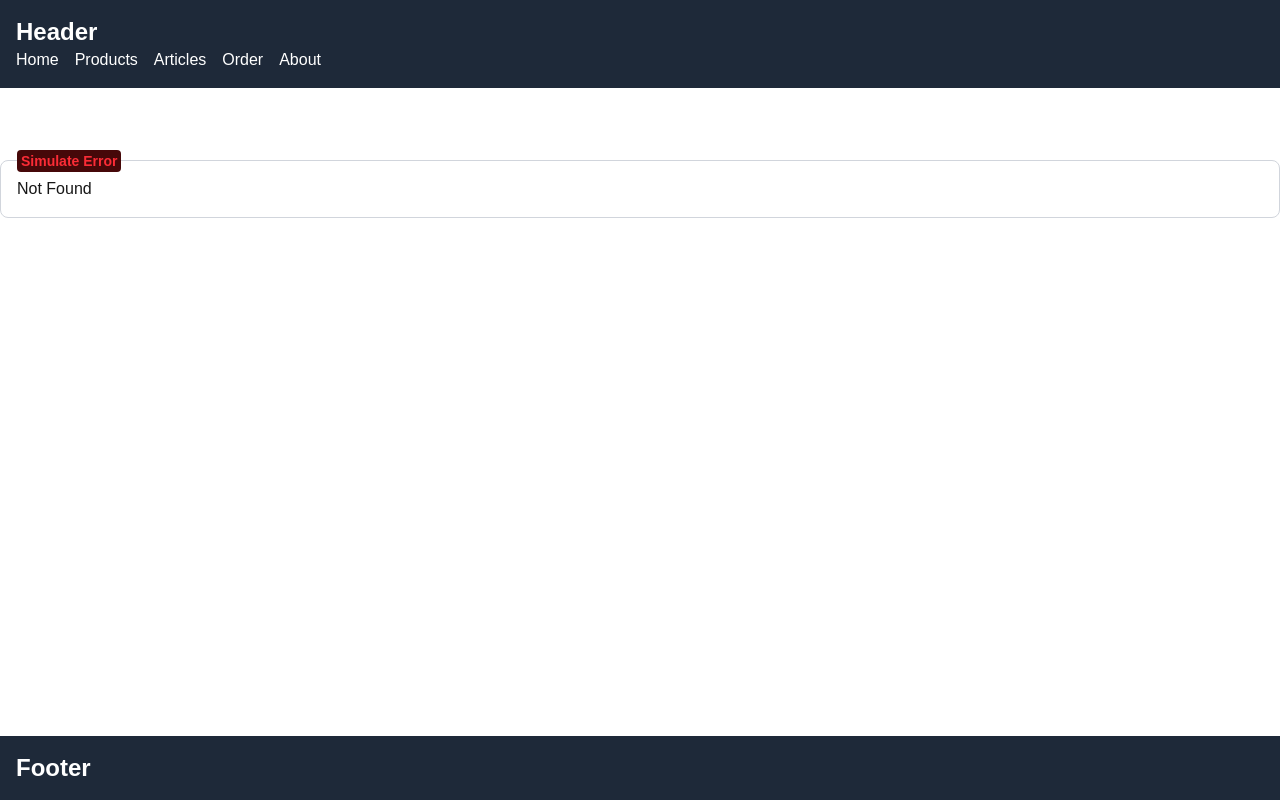
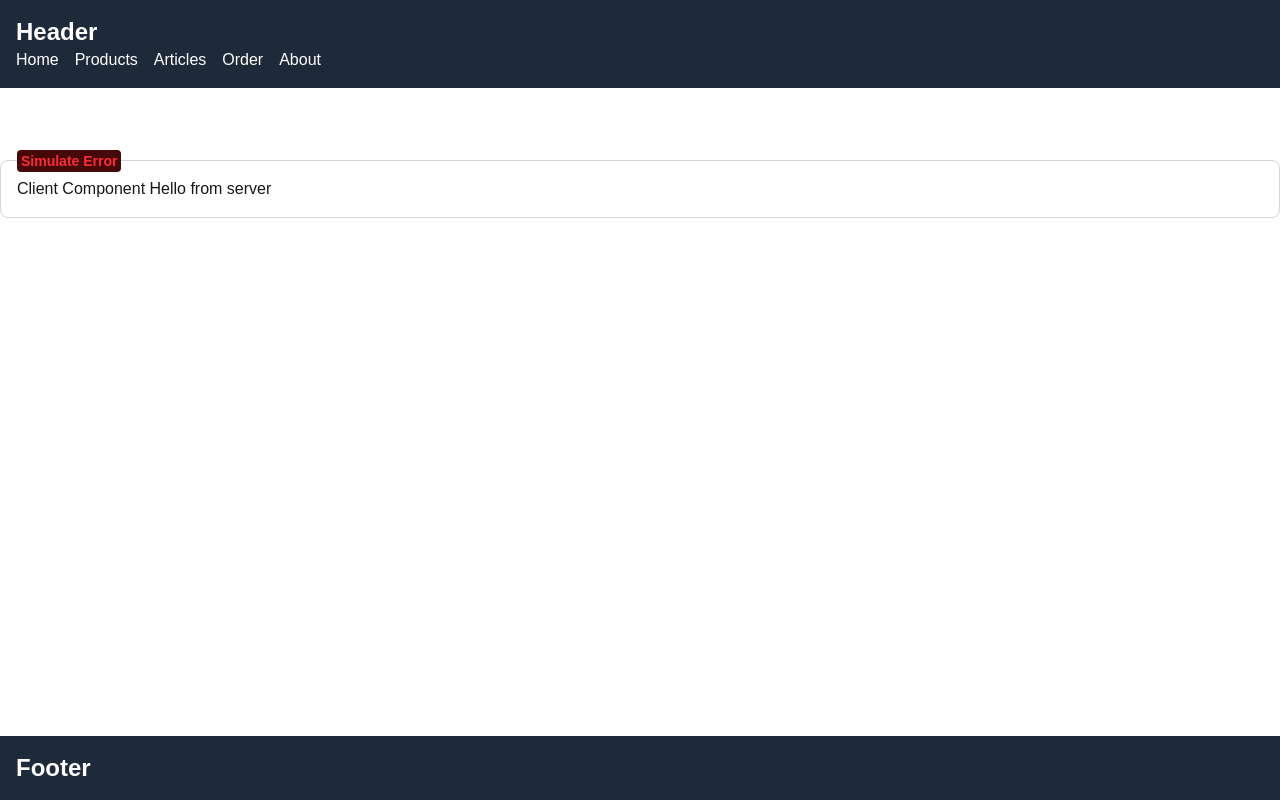
Before and after one commit to MuhammadHaziq/next-15, a Next.js app: page /client-component in a window 1280 px wide. Before the commit this address had no page. Built offline with nearby package versions, Linux system fonts and the light colour scheme.

Commit message:
Add client and server components: Introduced new client and server components with server-only code execution. Updated middleware configuration to enable API route handling. This enhances the application structure and prepares for future server-side functionalities.

```diff
--- /dev/null
+++ b/src/app/client-component/page.tsx
@@ -0,0 +1,5 @@
+"use client"
+import { runServerOnlyCode } from "@/utils/server-only"
+export default function ClientComponent() {
+    return <div>Client Component {runServerOnlyCode()}</div>
+}
--- /dev/null
+++ b/src/app/server-component/page.tsx
@@ -0,0 +1,4 @@
+import { runServerOnlyCode } from "@/utils/server-only"
+export default function ServerComponent() {
+    return <div>Server Component {runServerOnlyCode()}</div>
+}
--- a/src/middleware.ts
+++ b/src/middleware.ts
@@ -95,7 +95,7 @@ export const config = {
   matcher: [
     "/",
     "/dashboard/:path*", // All dashboard routes and subroutes
-    // "/api/:path*",     // Uncomment to run on all API routes
+    "/api/:path*",     // Uncomment to run on all API routes
     // "/((?!_next/static|_next/image|favicon.ico).*)" // Uncomment to run on all routes
   ]
 };
--- /dev/null
+++ b/src/utils/server-only.ts
@@ -0,0 +1,6 @@
+import "server-only"
+
+export const runServerOnlyCode = () => {
+    console.log("Running server only code")
+    return "Hello from server"
+}
```
